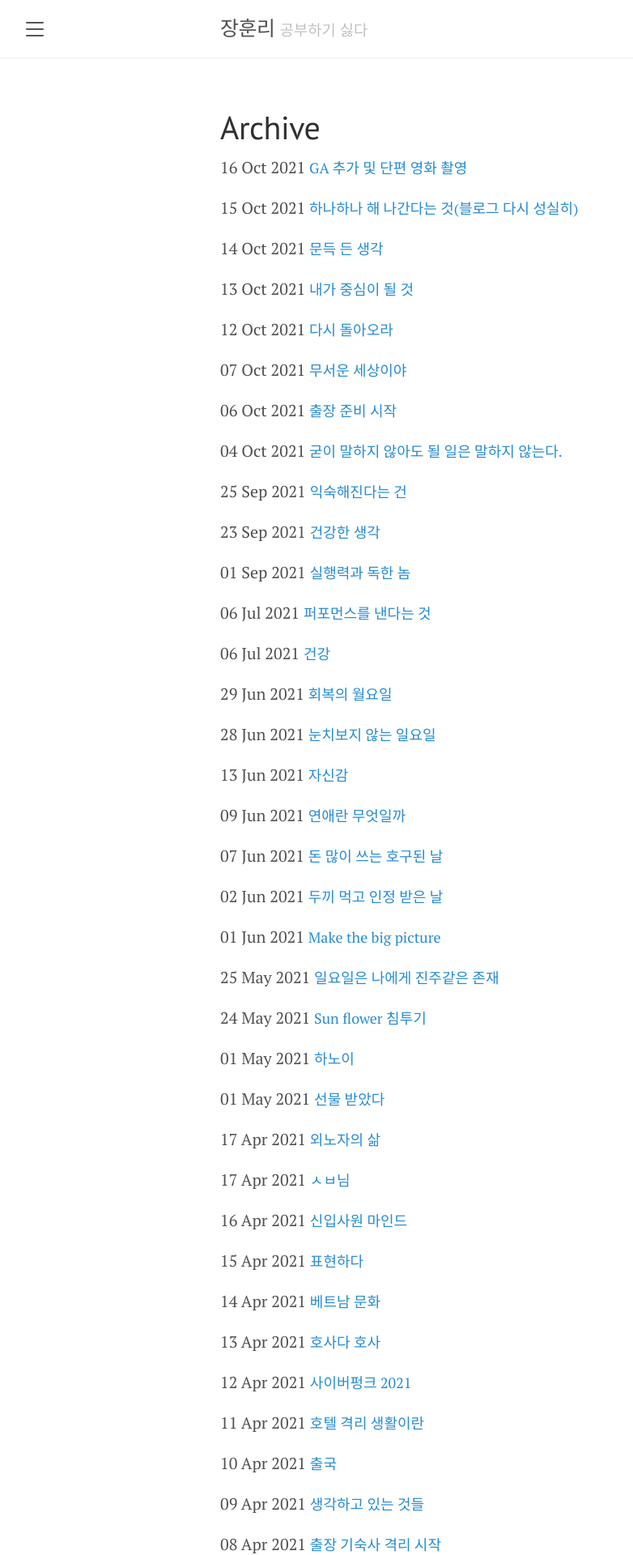
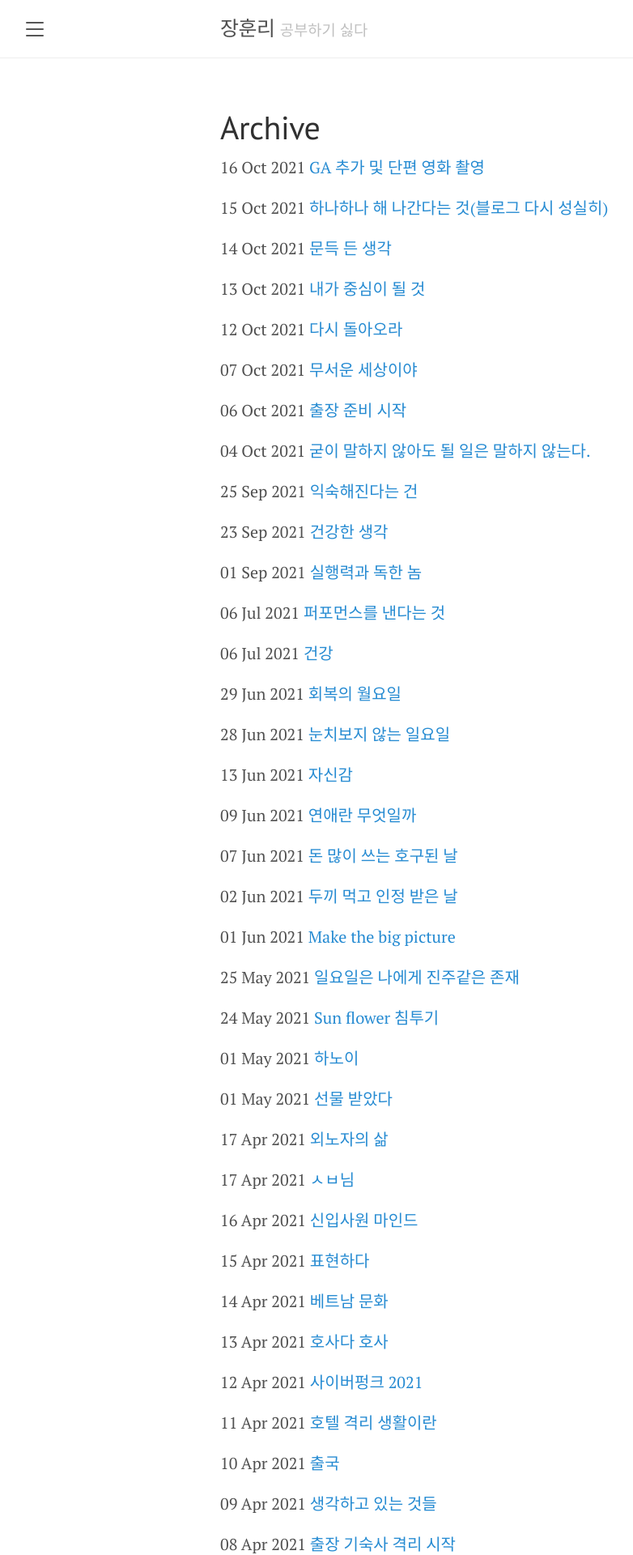
Before and after one commit to hijanghoon/hijanghoon.github.io, a Jekyll site: the page built from archive.md, in a window 1280 px wide. Shown: the top 1920 px of the page at 81% size, without its empty margins (8-790 px from the left). Built offline with Jekyll 4.4.1, drawn with Linux system fonts in a browser that asks for light colours.

Commit message:
change Archive design

```diff
--- a/archive.md
+++ b/archive.md
@@ -7,5 +7,5 @@ title: Archive
 
 {% for post in site.posts %}
   {{ post.date | date_to_string }}
-  <span style="font-size:18px;"> [ {{ post.title }} ]({{ site.baseurl }}/{{ post.url }})</span>
+  <span style="font-size:20px;"> [ {{ post.title }} ]({{ site.baseurl }}/{{ post.url }})</span>
 {% endfor %}
```
